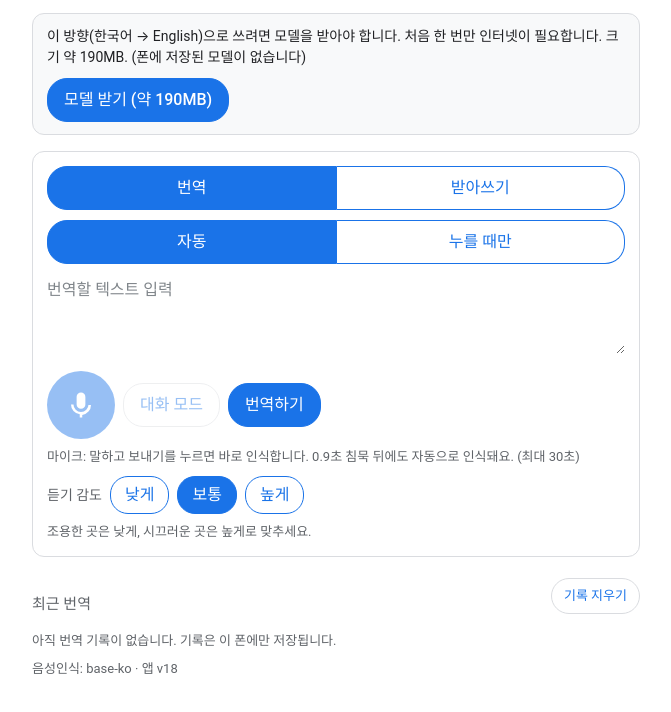
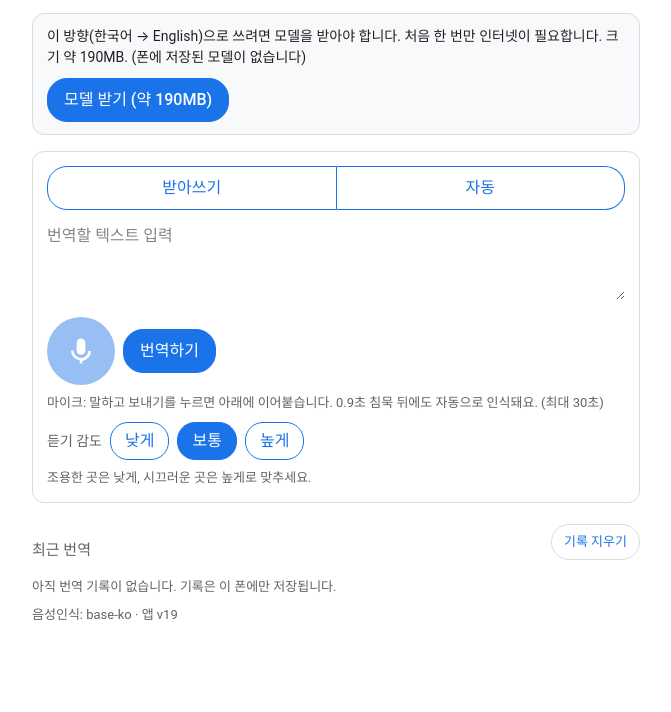
Before and after one commit to grace39237-sys/offline-translator, a plain HTML site: page index.html in a window 1280 px wide. Both pictures are taken after a click on the button "번역". Shown: the part 114-826 px from the top of the page, without its empty margins (304-975 px from the left). After the commit the page ends 800 px from the top, so only its background shows below. Drawn offline with Linux system fonts and the light colour scheme.

Commit message:
v19: raise sensitivity overall (2/4/7, min threshold 0.0001), show message on empty ASR result, 2 toggle mode buttons, PTT mic 96px + hide conv/translate in PTT

```diff
--- a/app.js
+++ b/app.js
@@ -29,14 +29,14 @@ const DIRECTIONS = {
   'ko-en': { from: '한국어', to: 'English', asr: ASR_MODEL_KO, asrLang: 'korean', mt: MT_MODEL_KO_EN, size: '약 190MB', sizeBytes: 190 * 1048576, asrLabel: 'base-ko' },
   'en-ko': { from: 'English', to: '한국어', asr: ASR_MODEL_EN, asrLang: 'english', mt: MT_MODEL_EN_KO, size: '약 300MB', sizeBytes: 300 * 1048576, asrLabel: 'tiny-en' },
 };
-const APP_VERSION = 'v18';
+const APP_VERSION = 'v19';
 const TARGET_LANG = { 'ko-en': 'en-US', 'en-ko': 'ko-KR' };
 
 // 듣기 감도: 마이크가 말을 얼마나 쉽게 듣는지. 화면 표시는 소음 정도다:
-// 낮게(조용한 곳)=민감(작은 소리도 듣기, 임계값 = 소음 기준 ×3),
-// 보통=×6, 높게(시끄러운 곳)=둔감(시끄러운 곳에서 잡음 무시, ×10).
+// 낮게(조용한 곳)=민감(작은 소리도 듣기, 임계값 = 소음 기준 ×2),
+// 보통=×4, 높게(시끄러운 곳)=둔감(시끄러운 곳에서 잡음 무시, ×7).
 // 기본 보통. 선택은 폰에 저장한다.
-const SENSITIVITY = { high: 3, mid: 6, low: 10 };
+const SENSITIVITY = { high: 2, mid: 4, low: 7 };
 let sensitivity = 'mid';
 try { sensitivity = localStorage.getItem('ot-sensitivity') || 'mid'; } catch (_) {}
 if (!SENSITIVITY[sensitivity]) sensitivity = 'mid';
@@ -55,8 +55,7 @@ const els = {
   downloadBtn: $('downloadBtn'), downloadProgress: $('downloadProgress'),
   downloadBar: $('downloadBar'), downloadLabel: $('downloadLabel'),
   inputText: $('inputText'), micBtn: $('micBtn'), convBtn: $('convBtn'),
-  modeTranslateBtn: $('modeTranslateBtn'), modeDictateBtn: $('modeDictateBtn'),
-  listenAutoBtn: $('listenAutoBtn'), listenPttBtn: $('listenPttBtn'),
+  inputModeBtn: $('inputModeBtn'), listenModeBtn: $('listenModeBtn'),
   recognizedLabel: $('recognizedLabel'),
   translateBtn: $('translateBtn'), listening: $('listening'),
   listeningText: $('listeningText'), sendBtn: $('sendBtn'),
@@ -144,10 +143,11 @@ function setMode(next) {
     els.convBtn.textContent = '대화 모드';
   }
   inputMode = next;
-  els.modeTranslateBtn.setAttribute('aria-pressed', String(next === 'translate'));
-  els.modeDictateBtn.setAttribute('aria-pressed', String(next === 'dictate'));
+  // 각 버튼에 지금 모드만 보이고, 누르면 다른 모드로 바뀐다.
+  els.inputModeBtn.textContent = next === 'translate' ? '번역' : '받아쓰기';
   // 대화 모드는 번역 대화 기능이라 받아쓰기 모드에서는 안 보인다.
-  els.convBtn.hidden = next === 'dictate';
+  // 누를 때만 모드에서도 안 보인다 (떼면 바로 번역되니까).
+  els.convBtn.hidden = next === 'dictate' || listenMode === 'ptt';
   els.recognizedLabel.textContent = next === 'dictate'
     ? '받아쓴 글자 — 말할 때마다 이어붙습니다. 틀린 부분은 고치세요'
     : '인식된 글자 — 번역이 바로 나옵니다. 틀린 부분은 고치고 "번역하기"를 누르세요';
@@ -303,7 +303,12 @@ async function runTask(audio, mode) {
     const text = await transcribe(m.asr, audio, lang);
     // 그 사이 마이크를 눌러 새 작업이 시작됐으면 이 결과는 버린다.
     if (myRun !== runId) return;
-    if (!text) return;
+    // 인식 결과가 비어 나왔으면 조용히 버리지 않고 알려준다.
+    // (안 그러면 "인식 중…"만 뜨고 아무것도 안 뜨는 것처럼 보인다.)
+    if (!text) {
+      els.micHint.textContent = '잘 안 들렸어요. 다시 말해주세요. (마이크 가까이 말해보세요)';
+      return;
+    }
     // 인식 결과가 그 방향의 말이 아니면(예: 한국어 모드인데 한글이 하나도
     // 없으면) 잘못 들은 거라 번역하면 헛소리가 나온다. 번역하지 않고
     // 인식된 글자만 보여주고 다시 말하게 한다.
@@ -478,9 +483,15 @@ const LISTEN_HINT = {
   ptt: '마이크: 버튼을 누른 채로 말하고, 떼면 바로 인식합니다. (최대 30초)',
 };
 function updateListenModeUI() {
-  els.listenAutoBtn.setAttribute('aria-pressed', String(listenMode === 'auto'));
-  els.listenPttBtn.setAttribute('aria-pressed', String(listenMode === 'ptt'));
+  // 각 버튼에 지금 모드만 보이고, 누르면 다른 모드로 바뀐다.
+  els.listenModeBtn.textContent = listenMode === 'auto' ? '자동' : '누를 때만';
   els.micHint.textContent = LISTEN_HINT[listenMode];
+  // 누를 때만 모드에서는 대화 모드·번역하기 버튼이 필요 없다.
+  // 떼면 바로 번역되니까, 마이크와 감도만 남긴다.
+  els.convBtn.hidden = listenMode === 'ptt' || inputMode === 'dictate';
+  els.translateBtn.hidden = listenMode === 'ptt';
+  // 누를 때만 모드에서는 마이크 버튼을 더 크게, 누르기 편하게.
+  els.micBtn.classList.toggle('ptt-big', listenMode === 'ptt');
 }
 function setListenMode(next) {
   if (next !== 'auto' && next !== 'ptt') return;
@@ -495,9 +506,9 @@ els.sensHighBtn.addEventListener('click', () => setSensitivity('high'));
 els.sensMidBtn.addEventListener('click', () => setSensitivity('mid'));
 els.sensLowBtn.addEventListener('click', () => setSensitivity('low'));
 
-// ---- 버튼 연결 ----
-els.modeTranslateBtn.addEventListener('click', () => setMode('translate'));
-els.modeDictateBtn.addEventListener('click', () => setMode('dictate'));
+// 모드 버튼은 2개만 있다 — 각 버튼에 지금 모드만 보이고, 누르면 바뀐다.
+els.inputModeBtn.addEventListener('click', () => setMode(inputMode === 'translate' ? 'dictate' : 'translate'));
+els.listenModeBtn.addEventListener('click', () => setListenMode(listenMode === 'auto' ? 'ptt' : 'auto'));
 els.downloadBtn.addEventListener('click', () => ensureModels(direction).catch(() => {}));
 els.swapBtn.addEventListener('click', () => {
   direction = direction === 'ko-en' ? 'en-ko' : 'ko-en';
@@ -517,6 +528,9 @@ els.micBtn.addEventListener('pointerdown', (e) => {
   if (listenMode !== 'ptt') return;
   e.preventDefault();
   if (capture) return;
+  // 손가락을 버튼에 묶어둔다. 누른 채로 손가락이 버튼에서 벗어나도
+  // 떼기 전까지 녹음이 계속된다 (누르기 편하게).
+  try { els.micBtn.setPointerCapture(e.pointerId); } catch (_) {}
   els.micBtn.classList.add('holding');
   startCapture('single');
 });
@@ -536,8 +550,6 @@ els.micBtn.addEventListener('pointerup', () => { if (listenMode === 'ptt') endPt
 els.micBtn.addEventListener('pointercancel', () => { if (listenMode === 'ptt') endPtt(); });
 els.micBtn.addEventListener('pointerleave', () => { if (listenMode === 'ptt') endPtt(); });
 els.micBtn.addEventListener('contextmenu', (e) => e.preventDefault());
-els.listenAutoBtn.addEventListener('click', () => setListenMode('auto'));
-els.listenPttBtn.addEventListener('click', () => setListenMode('ptt'));
 els.convBtn.addEventListener('click', () => {
   if (convOn) {
     convOn = false;
--- a/index.html
+++ b/index.html
@@ -41,13 +41,10 @@
 
   <!-- 입력 카드 -->
   <section class="card">
-    <div class="mode-switch" role="group" aria-label="사용 모드">
-      <button id="modeTranslateBtn" type="button" aria-pressed="true">번역</button>
-      <button id="modeDictateBtn" type="button" aria-pressed="false">받아쓰기</button>
-    </div>
-    <div class="mode-switch" role="group" aria-label="듣기 방식">
-      <button id="listenAutoBtn" type="button" aria-pressed="true">자동</button>
-      <button id="listenPttBtn" type="button" aria-pressed="false">누를 때만</button>
+    <!-- 모드 버튼은 2개만 있다 — 각 버튼에 지금 모드만 보이고, 누르면 바뀐다. -->
+    <div class="mode-switch" role="group" aria-label="모드 선택">
+      <button id="inputModeBtn" type="button" aria-label="입력 모드 바꾸기">번역</button>
+      <button id="listenModeBtn" type="button" aria-label="듣기 방식 바꾸기">자동</button>
     </div>
     <textarea id="inputText" rows="3" placeholder="번역할 텍스트 입력" aria-label="번역할 텍스트 입력"></textarea>
     <div class="card-actions">
--- a/styles.css
+++ b/styles.css
@@ -116,6 +116,9 @@ textarea::placeholder { color: #80868B; }
 }
 .mic-btn.recording { background: #D93025; }
 .mic-btn.holding { background: #D93025; transform: scale(0.94); }
+/* 누를 때만 모드: 마이크 버튼을 더 크게, 누르기 편하게. */
+.mic-btn.ptt-big { width: 96px; height: 96px; }
+.mic-btn.ptt-big svg { width: 40px; height: 40px; }
 
 /* 듣는 중 표시 */
 .listening { display: flex; align-items: center; gap: 10px; margin-top: 12px; padding-top: 12px; border-top: 1px solid #DADCE0; }
--- a/sw.js
+++ b/sw.js
@@ -1,7 +1,7 @@
 // sw.js — 앱 껍데기(HTML/CSS/JS/벤더 파일)를 캐시해서 오프라인에서 연다.
 // 모델 파일은 Hugging Face에서 받으며 transformers.js가 브라우저 캐시에
 // 따로 저장하므로 서비스 워커가 가로채지 않는다.
-const CACHE = 'offline-translator-v18';
+const CACHE = 'offline-translator-v19';
 const SHELL = [
   './',
   './index.html',
--- a/vad.js
+++ b/vad.js
@@ -13,6 +13,9 @@ const MAX_UTTERANCE_SEC = 30; // 한 발화 최대 30초
 // (처음 1초에 말이 섞이면 기준이 말 소리만큼 부풀어서 그 뒤 말이
 // 임계값을 못 넘고 앱이 귀머거리가 된다 — 2026-11-24 실폰 보고.)
 const QUIET_ENERGY = 0.0002; // 이보다 큰 프레임은 말이 섞인 것으로 보고 제외
+const MIN_THRESHOLD = 0.0001; // 임계값 하한. 조용한 곳에서 소음 기준이
+// 낮아져도 이 아래로는 안 내려간다 — 이보다 작은 목소리는 인식이 못 듣는다
+// (2026-11-25 실폰 보고: 조용한 곳에서도 인식이 비어 나옴).
 const NOISE_FRAMES_NEEDED = 10; // 조용한 프레임 10개(1초)로 기준을 잡는다
 const NOISE_WAIT_MAX_FRAMES = 30; // 3초 안에 안 모이면 모은 것으로 기준을 잡는다
 
@@ -23,8 +26,8 @@ const NOISE_WAIT_MAX_FRAMES = 30; // 3초 안에 안 모이면 모은 것으로
 //   선명하게 한다. 시끄러운 곳에서 올리면 잡음까지 커져서 안 된다.
 //   낮게 +6dB / 보통 +3dB / 높게 +0dB.
 export function eqProfileForSensitivity(sensitivity) {
-  if (sensitivity <= 3) return { hp: 80, peakGain: 6 };
-  if (sensitivity >= 10) return { hp: 200, peakGain: 0 };
+  if (sensitivity <= 2) return { hp: 80, peakGain: 6 };
+  if (sensitivity >= 7) return { hp: 200, peakGain: 0 };
   return { hp: 120, peakGain: 3 };
 }
 
@@ -35,7 +38,7 @@ export class VoiceCapture {
     this.onSpeechStart = onSpeechStart || (() => {});
     this.onSpeechEnd = onSpeechEnd || (() => {});
     // 감도: 임계값 = 소음 기준 × 감도. 작을수록 작은 소리도 듣는다.
-    // 낮게(민감) 3 / 보통 6 / 높게(둔감) 10.
+    // 낮게(민감) 2 / 보통 4 / 높게(둔감) 7.
     this.sensitivity = sensitivity || 6;
     // ptt (누를 때만): 버튼을 누른 채로만 녹음한다. 소음 기준을 재지 않고
     // 침묵으로 자동 종료하지도 않는다 — 떼면 flush()로 바로 넘긴다.
@@ -153,7 +156,7 @@ export class VoiceCapture {
       }
       return;
     }
-    const threshold = Math.max(this.noiseFloor * this.sensitivity, 0.0002);
+    const threshold = Math.max(this.noiseFloor * this.sensitivity, MIN_THRESHOLD);
     // 누를 때만 모드에서는 모든 프레임을 말로 본다. 침묵이어도 녹음은
     // 계속되고, 떼기 전까지는 자동 종료가 안 된다.
     const isSpeech = this.ptt ? true : energy > threshold;
```
